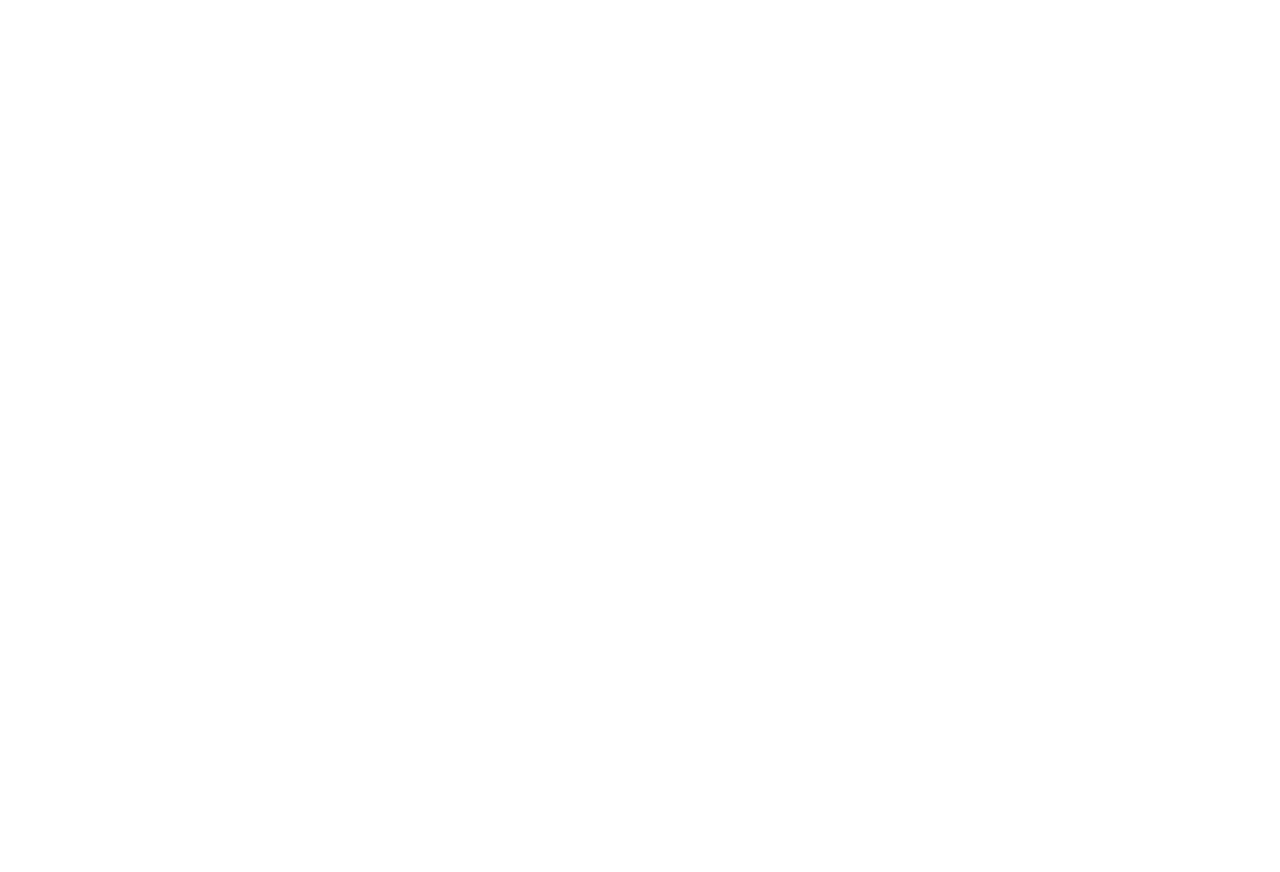
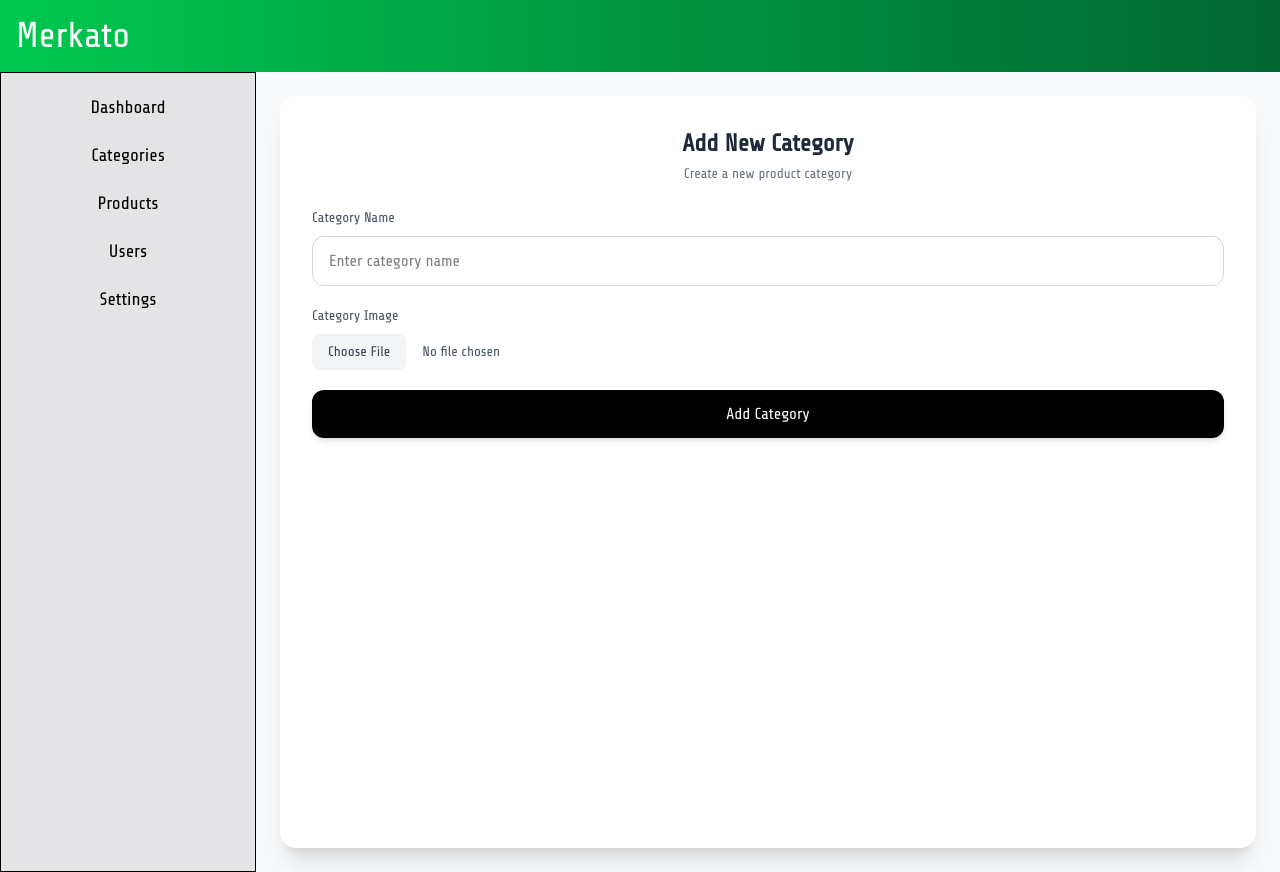
Before and after one commit to Yoni190/merkato, a React app in the folder frontend/: page /admin/add-category in a window 1280 px wide. Before the commit this address had no page. Before the commit the page ends 800 px from the top, so only its background shows below. Built offline with nearby package versions, Linux system fonts and the light colour scheme; the HTML template or start-up script is replaced by a standard one.

Commit message:
Create add category page

```diff
--- a/frontend/src/App.jsx
+++ b/frontend/src/App.jsx
@@ -18,6 +18,7 @@
 import AdminMainLayout from './AdminMainLayout'
 import Categories from './pages/admin/categories/Categories'
 import AdminProducts from './pages/admin/products/Products'
+import AddCategory from './pages/admin/categories/AddCategory'
 
 
 function App() {
@@ -43,6 +44,7 @@
           <Route path='/admin/home' element={<AdminHome />} />
           <Route path='/admin/categories' element={<Categories />} />
           <Route path='/admin/products' element={<AdminProducts />} />
+          <Route path='/admin/add-category' element={<AddCategory />} />
         </Route>
       </Routes>
     </BrowserRouter>
--- /dev/null
+++ b/frontend/src/pages/admin/categories/AddCategory.jsx
@@ -0,0 +1,70 @@
+import React from 'react'
+
+const AddCategory = () => {
+  return (
+    <div className="min-h-screen bg-gray-50 flex p-6">
+      <div className="w-full bg-white rounded-2xl shadow-xl p-8">
+
+        {/* Header */}
+        <div className="mb-6 text-center">
+          <h2 className="text-2xl font-semibold text-gray-800">
+            Add New Category
+          </h2>
+          <p className="text-sm text-gray-500 mt-1">
+            Create a new product category
+          </p>
+        </div>
+
+        {/* Form */}
+        <form className="space-y-5">
+
+          {/* Category Name */}
+          <div className="flex flex-col">
+            <label
+              htmlFor="category_name"
+              className="text-sm font-medium text-gray-600 mb-2"
+            >
+              Category Name
+            </label>
+            <input
+              type="text"
+              name="category_name"
+              id="category_name"
+              placeholder="Enter category name"
+              className="px-4 py-3 rounded-xl border border-gray-300 focus:outline-none focus:ring-2 focus:ring-black focus:border-black transition"
+            />
+          </div>
+
+          {/* Image Upload */}
+          <div className="flex flex-col">
+            <label className="text-sm font-medium text-gray-600 mb-2">
+              Category Image
+            </label>
+            <input
+              type="file"
+              accept="image/png, image/jpeg"
+              name="category_image"
+              className="text-sm text-gray-600
+                         file:mr-4 file:py-2 file:px-4
+                         file:rounded-lg file:border-0
+                         file:text-sm file:font-medium
+                         file:bg-gray-100 file:text-gray-700
+                         hover:file:bg-gray-200 transition"
+            />
+          </div>
+
+          {/* Button */}
+          <button
+            type="submit"
+            className="w-full py-3 rounded-xl bg-black text-white font-medium hover:bg-gray-800 transition duration-200 shadow-md"
+          >
+            Add Category
+          </button>
+
+        </form>
+      </div>
+    </div>
+  )
+}
+
+export default AddCategory
--- a/frontend/src/pages/admin/categories/Categories.jsx
+++ b/frontend/src/pages/admin/categories/Categories.jsx
@@ -1,4 +1,5 @@
 import React from 'react'
+import { Link } from 'react-router-dom'
 
 const Categories = () => {
 
@@ -23,9 +24,9 @@
             </p>
           </div>
 
-          <button className="px-4 py-2 text-sm font-medium text-white bg-black rounded-lg hover:bg-gray-800 transition">
+          <Link to={'/admin/add-category'} className="px-4 py-2 text-sm font-medium text-white bg-black rounded-lg hover:bg-gray-800 transition">
             Add
-          </button>
+          </Link>
         </div>
 
         {/* Table */}
```
